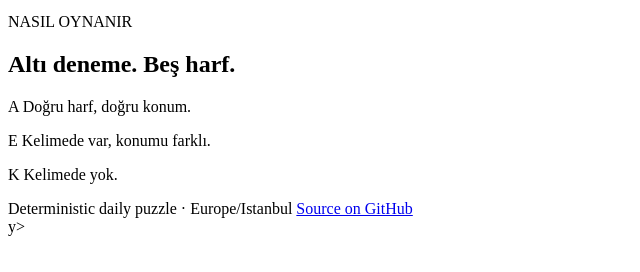
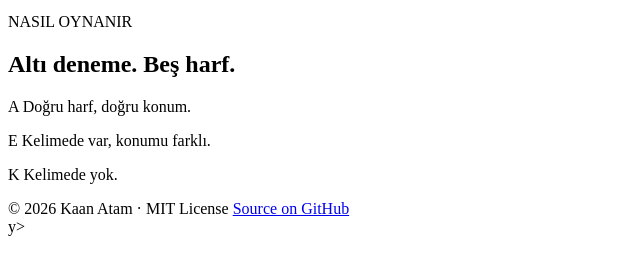
Before and after one commit to Jenisch/turkish-daily-word, a website with bundled scripts: page index.html in a window 1280 px wide. Shown: the part 138-410 px from the top of the page, without its empty margins (0-640 px from the left). Built offline with nearby package versions, Linux system fonts and the light colour scheme.

Commit message:
Add visible author copyright credit
Keep the project MIT-licensed while making Kaan Atam the explicit copyright holder in LICENSE, README, and the live app footer.

```diff
--- a/index.html
+++ b/index.html
@@ -46,7 +46,7 @@
       </main>
 
       <footer>
-        <span>Deterministic daily puzzle · Europe/Istanbul</span>
+        <span>© 2026 Kaan Atam · MIT License</span>
         <a href="https://github.com/Jenisch/turkish-daily-word">Source on GitHub</a>
       </footer>
     </div>
```
Also changed, not shown: README.md, 1 other file.
